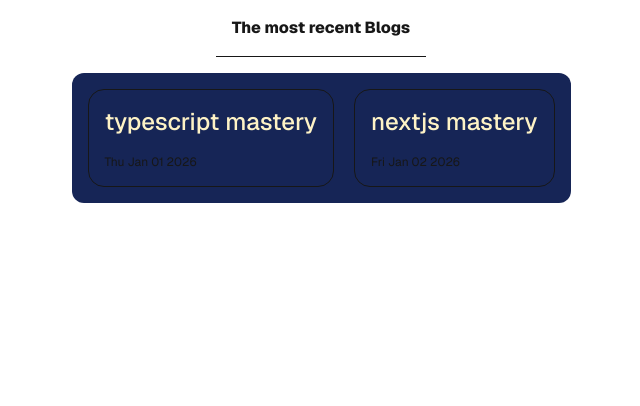
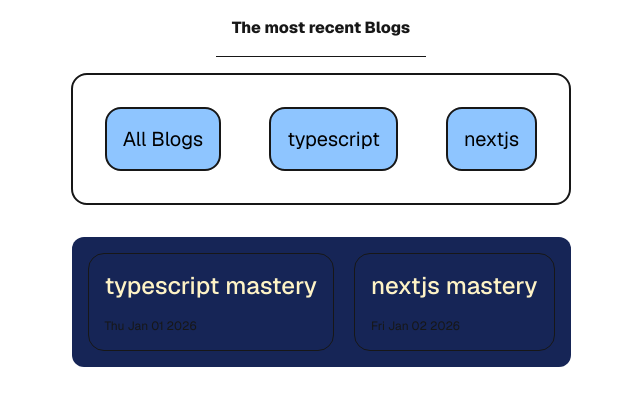
Before and after one commit to MostafaGamalBisher/Blog-App, a Next.js app: page /blog in a window 1280 px wide. Shown: the top 406 px of the page, without its empty margins (319-959 px from the left). Built offline with nearby package versions, Linux system fonts and the light colour scheme.

Commit message:
Blog App V1 Done

```diff
--- a/src/app/blog/page.tsx
+++ b/src/app/blog/page.tsx
@@ -1,3 +1,4 @@
+import Link from 'next/link';
 import PostsList from './_components/PostsList';
 import posts from './posts';
 
@@ -14,10 +15,31 @@ export default async function BlogListPage({
     ? Object.values(posts).filter((post) => post.category === category)
     : Object.values(posts);
 
+  const categoriesArray = [
+    ...new Set(Object.values(posts).map((post) => post.category)),
+  ];
+
   if (postsArray.length > 0) {
     return (
       <div className="flex flex-col items-center justify-start">
         <h2 className="border-b p-4 font-extrabold">The most recent Blogs</h2>
+        <ul className="m-4 flex flex-row items-center justify-center gap-4 rounded-2xl border-2 p-4">
+          <li className="m-4 rounded-2xl border-2 bg-blue-300 p-4 text-xl">
+            <Link href={`/blog`}>
+              <h3 className="text-black">All Blogs</h3>
+            </Link>
+          </li>
+          {categoriesArray.map((categoryName) => (
+            <li
+              key={categoryName}
+              className="m-4 rounded-2xl border-2 bg-blue-300 p-4 text-xl"
+            >
+              <Link href={`/blog?category=${categoryName}`}>
+                <h3 className="text-black">{categoryName}</h3>
+              </Link>
+            </li>
+          ))}
+        </ul>
         <PostsList posts={postsArray} />
       </div>
     );
```
